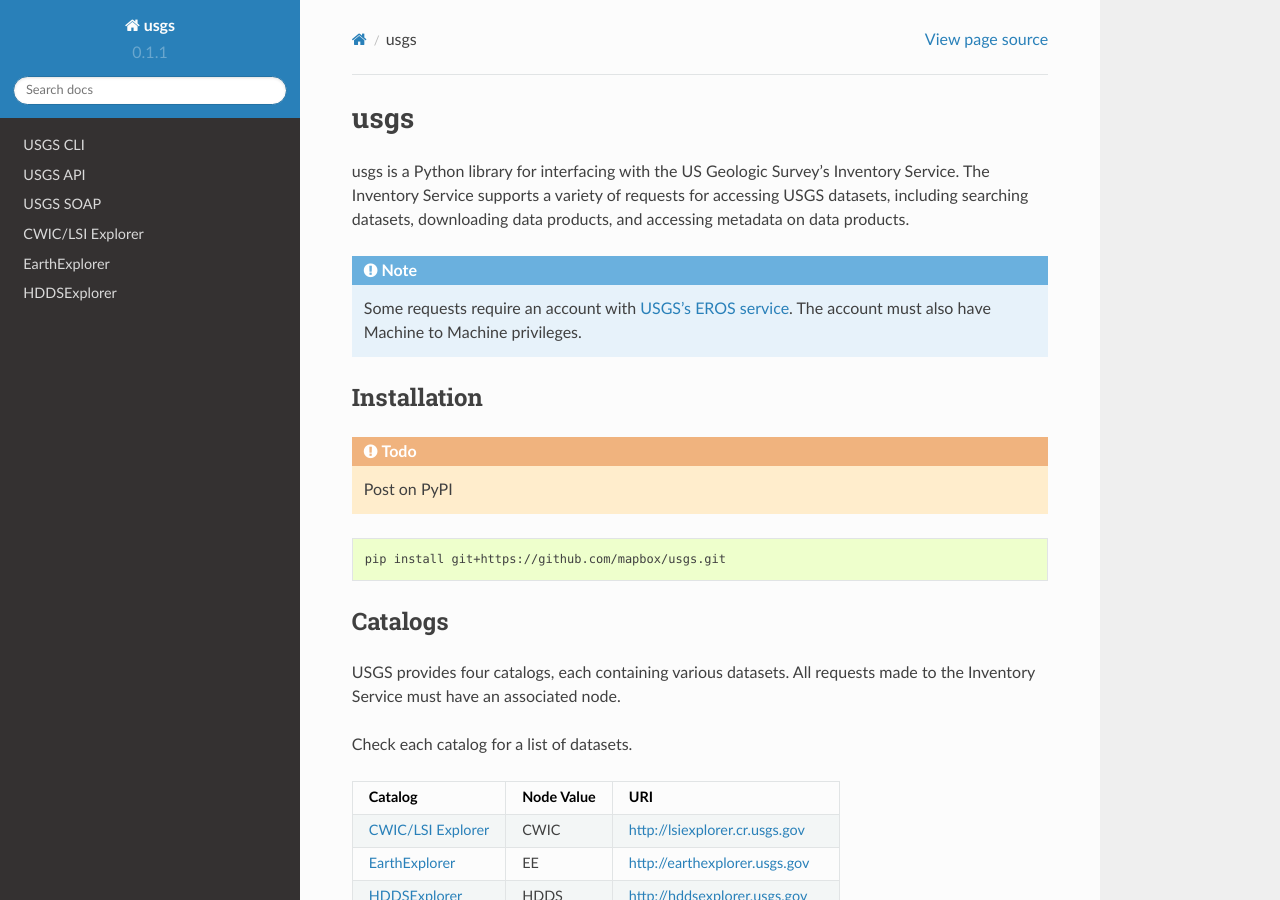
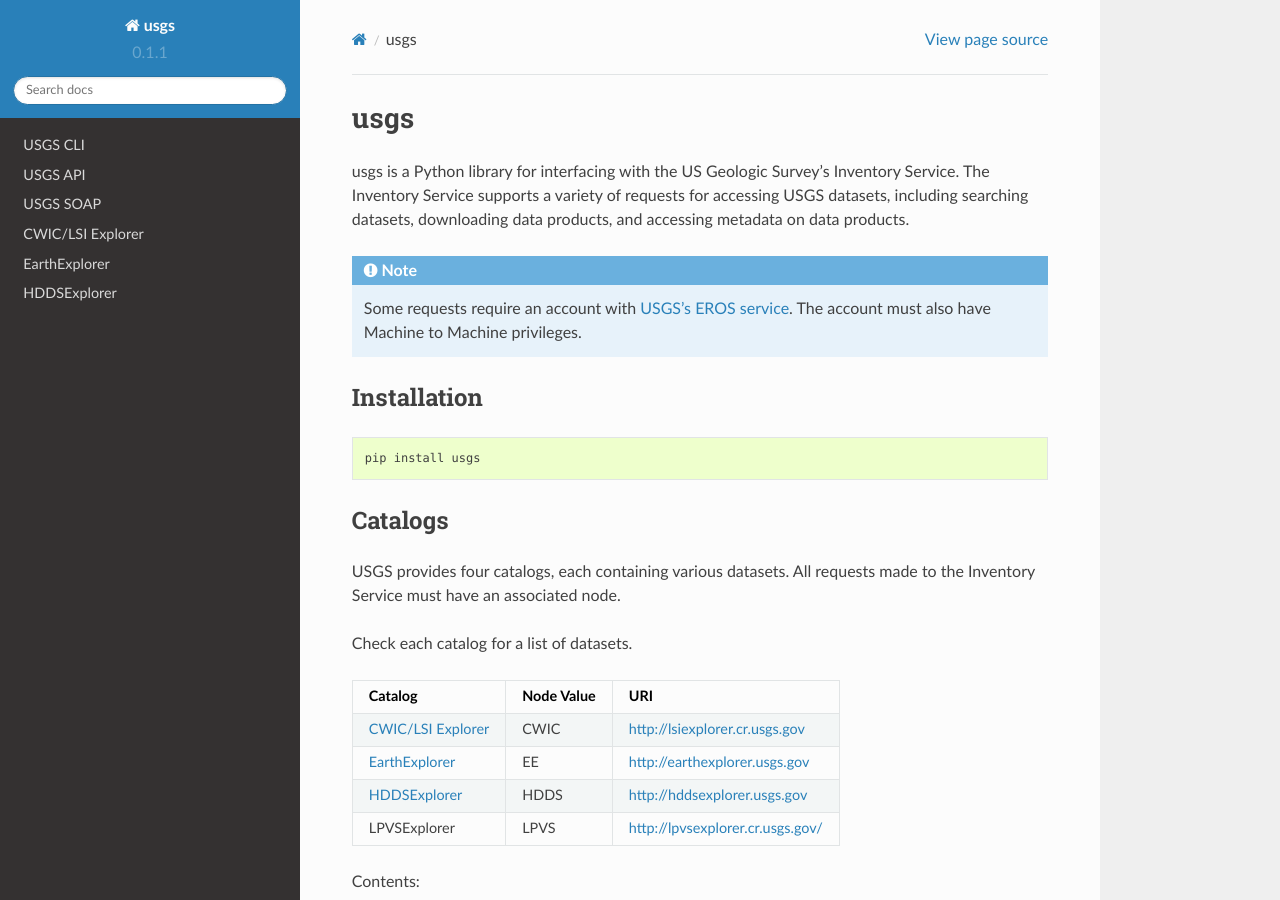
Before and after one commit to kapadia/usgs, a Sphinx documentation site: the page built from docs/index.rst, in a window 1280 px wide and 900 px high. Built offline with Sphinx 7.4.7 and the Read the Docs theme 2.0.0, drawn with Linux system fonts in a browser that asks for light colours.

Commit message:
update install doc.

```diff
--- a/docs/index.rst
+++ b/docs/index.rst
@@ -9,11 +9,9 @@
 Installation
 ------------
 
-.. todo:: Post on PyPI
-
 .. code-block:: bash
 
-    pip install git+https://github.com/mapbox/usgs.git
+    pip install usgs
 
 
 Catalogs
```
